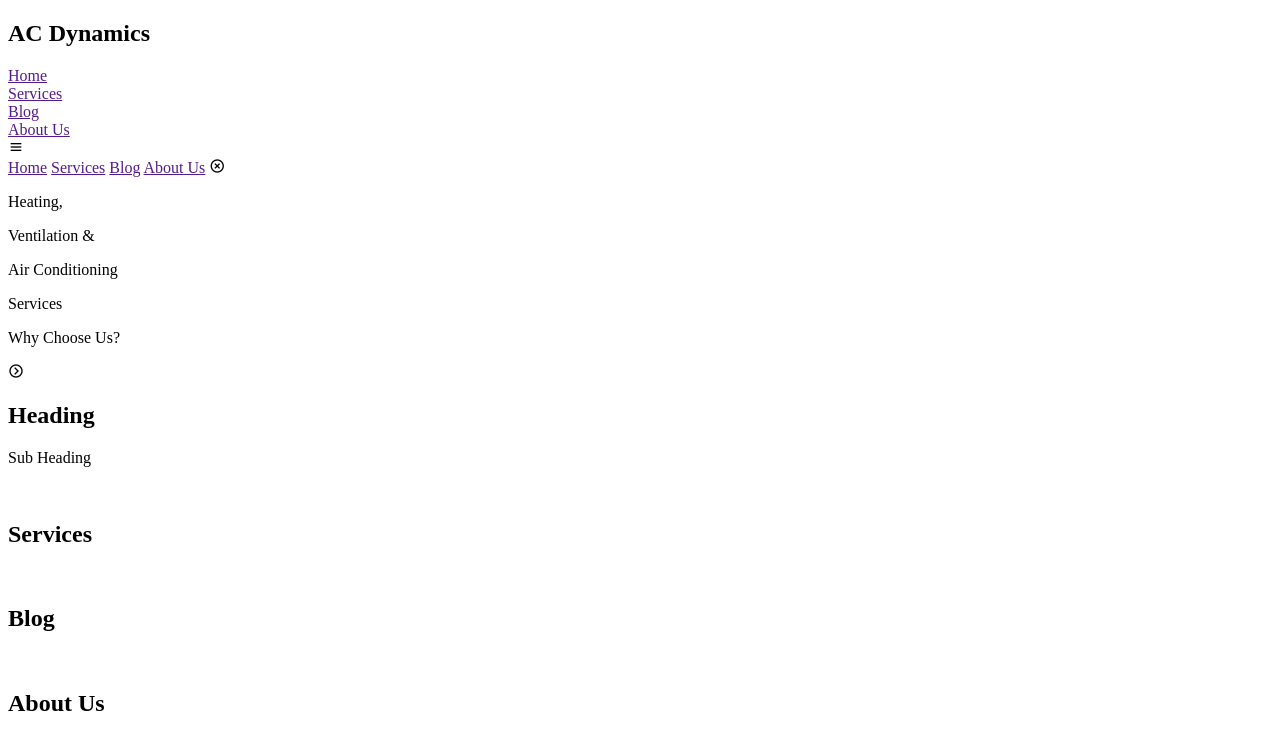
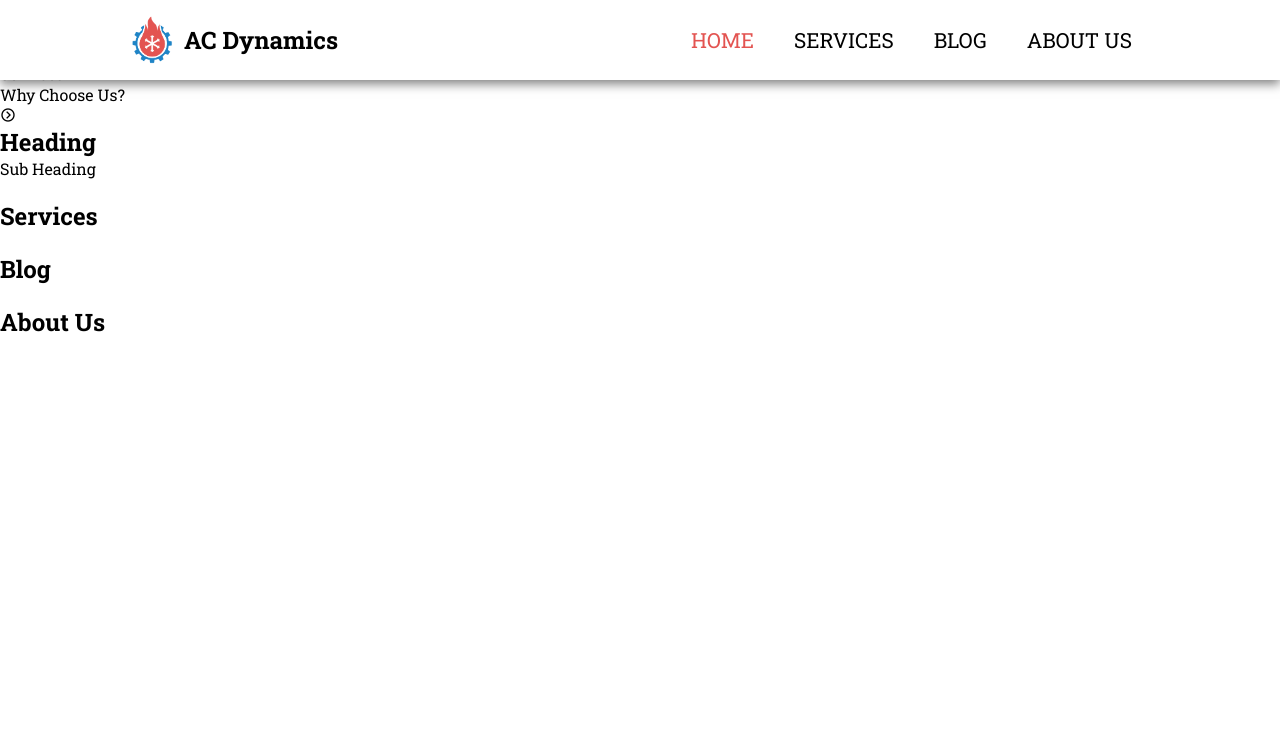
Before and after one commit to MitchellWillis05/AC-Dynamics-Website, a Flask app: page / in a window 1280 px wide. Shown: the top 750 px of the page. Run offline with Flask 3, Linux system fonts and the light colour scheme.

Commit message:
styled navbar

```diff
--- a/static/css/style.css
+++ b/static/css/style.css
@@ -0,0 +1,149 @@
+@import url('https://fonts.googleapis.com/css2?family=Poppins:ital,wght@0,100;0,200;0,300;0,400;0,500;0,600;0,700;0,800;0,900;1,100;1,200;1,300;1,400;1,500;1,600;1,700;1,800;1,900&family=Roboto+Slab:wght@100..900&display=swap');
+
+* {
+    padding: 0;
+    margin: 0;
+    font-family: "Roboto Slab", serif;
+    box-sizing: border-box;
+}
+
+::-webkit-scrollbar{
+    display: none;
+}
+
+body {
+    width: 100%;
+    height: auto;
+    overflow-x: hidden;
+}
+
+/*-----------------------NavBar---------------------*/
+
+nav{
+    position: absolute;
+    width: 100%;
+    height: 10vh;
+    background-color: white;
+    box-shadow: 0 4px 10px rgba(0, 0, 0, 0.5);
+}
+
+nav .nav-container{
+    width: 80%;
+    margin: 0 10%;
+    height: 100%;
+    display: flex;
+    align-items: center;
+    justify-content: space-between;
+
+}
+
+.nav-container .logo{
+    display: flex;
+    align-items: center;
+}
+
+.nav-container .logo img{
+    height: 3rem;
+}
+
+.nav-container .logo h1{
+    color: black;
+    margin-left: 0.5rem;
+}
+
+.nav-container .links{
+    display: flex;
+}
+
+.links a{
+    position: relative;
+    color: black;
+    margin: 0 20px;
+    text-decoration: none;
+    font-size: 1.3rem;
+}
+
+.active-link a{
+    position: relative;
+    color: #E35451;
+    margin: 0 20px;
+    text-decoration: none;
+    font-size: 1.3rem;
+}
+
+.links a::before{
+    content: "";
+    position: absolute;
+    bottom: -4px;
+    height: 3px;
+    width: 0;
+    border-radius: 20px;
+    background-color: #E35451;
+    transition: 0.2s;
+}
+
+.links a:hover::before{
+    width: 100%;
+}
+
+nav i{
+    position: absolute;
+    font-size: 2rem;
+    top: 8px;
+    right: 20px;
+    color: black;
+    opacity: 0;
+
+}
+
+nav i:hover{
+    filter: drop-shadow(0 0 20px white);
+}
+
+.dropdown{
+    width: 100%;
+    height: 100%;
+    position: absolute;
+    top: 0;
+    backdrop-filter: blur(5px);
+    transition: 0.8s;
+    transform: translateY(-450px);
+}
+
+.dropdown .dropdown-links{
+    width: 100%;
+    display: flex;
+    flex-direction: column;
+    justify-content: center;
+    align-items: center;
+    background-color: white;
+    opacity: 80%;
+    box-shadow: 0 4px 10px rgba(0, 0, 0, 0.5);
+}
+
+.dropdown .dropdown-links a{
+    width: 100%;
+    text-align: center;
+    font-size: 1.2rem;
+    padding: 10px 0;
+    color: black;
+    text-decoration: none;
+    transition: 0.2s linear;
+    border-bottom: 2px solid rgba(0, 0, 0, 0.5);
+}
+
+.dropdown a:hover{
+    background-color: #E35451;
+}
+
+/*----------------------------------RESIZING--------------------------------*/
+
+@media (width < 600px) {
+    nav i {
+        opacity: 1;
+    }
+
+    .nav-container .links {
+        display: none;
+    }
+}
--- a/templates/index.html
+++ b/templates/index.html
@@ -11,22 +11,23 @@
     <nav>
         <div class="nav-container">
             <div class="logo">
+                <img src="/static/images/logo/logo.png" alt="logo">
                 <h1>AC Dynamics</h1>
             </div>
             <div class="links">
-                <div class="active-link"><a href="">Home</a></div>
-                <div class="link"><a href="">Services</a></div>
-                <div class="link"><a href="">Blog</a></div>
-                <div class="link"><a href="">About Us</a></div>
+                <div class="active-link"><a href="">HOME</a></div>
+                <div class="link"><a href="">SERVICES</a></div>
+                <div class="link"><a href="">BLOG</a></div>
+                <div class="link"><a href="">ABOUT US</a></div>
             </div>
         </div>
         <i class='bx bx-menu hamburg'></i>
         <div class="dropdown">
-            <div class="dropdown-link">
-                <a href="">Home</a>
-                <a href="">Services</a>
-                <a href="">Blog</a>
-                <a href="">About Us</a>
+            <div class="dropdown-links">
+                <a href="">HOME</a>
+                <a href="">SERVICES</a>
+                <a href="">BLOG</a>
+                <a href="">ABOUT US</a>
                 <i class='bx bx-x-circle cancel'></i>
             </div>
         </div>
@@ -87,11 +88,11 @@
         const navbar = document.querySelector(".dropdown")
 
         hamburg.addEventListener("click", ()=>{
-            navbar.style.transform = "translateX(0px)"
+            navbar.style.transform = "translateY(0px)"
         })
 
         cancel.addEventListener("click", ()=>{
-            navbar.style.transform = "translateX(550px)"
+            navbar.style.transform = "translateY(-450px)"
         })
     </script>
 </body>
```
Also changed, not shown: static/images/logo/logo.png (added).
